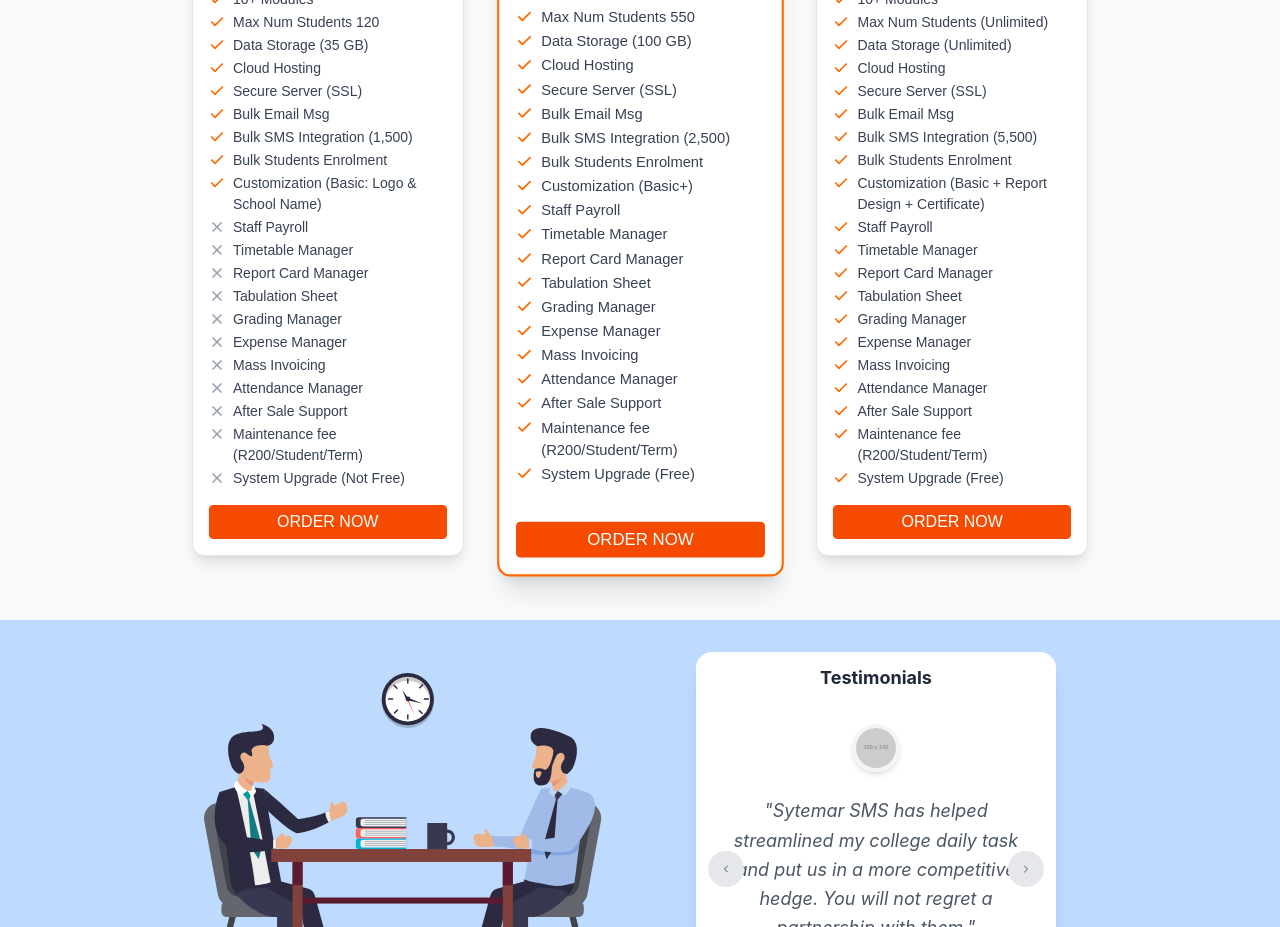
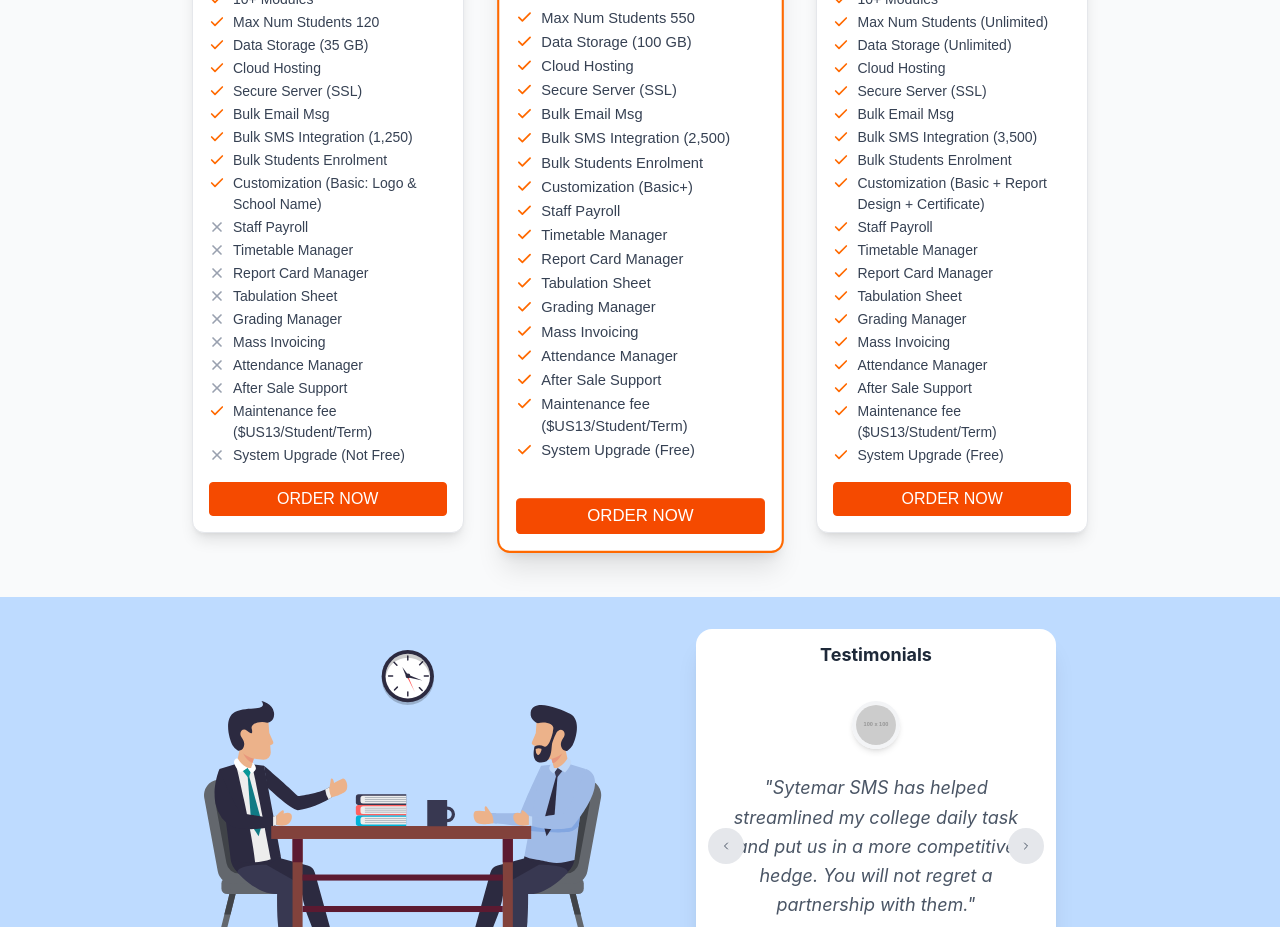
Before and after one commit to djacmarg/systemar.co.zw, a Next.js app: page / in a window 1280 px wide. Shown: the part 3520-4447 px from the top of the page. Built offline with nearby package versions, Linux system fonts and the light colour scheme.

Commit message:
changed maintenace currency to usd

```diff
--- a/components/Pricing.jsx
+++ b/components/Pricing.jsx
@@ -18,7 +18,7 @@
       { text: "Cloud Hosting", included: true },
       { text: "Secure Server (SSL)", included: true },
       { text: "Bulk Email Msg", included: true },
-      { text: "Bulk SMS Integration (1,500)", included: true },
+      { text: "Bulk SMS Integration (1,250)", included: true },
       { text: "Bulk Students Enrolment", included: true },
       { text: "Customization (Basic: Logo & School Name)", included: true },
       { text: "Staff Payroll", included: false },
@@ -26,11 +26,10 @@
       { text: "Report Card Manager", included: false },
       { text: "Tabulation Sheet", included: false },
       { text: "Grading Manager", included: false },
-      { text: "Expense Manager", included: false },
       { text: "Mass Invoicing", included: false },
       { text: "Attendance Manager", included: false },
       { text: "After Sale Support", included: false },
-      { text: "Maintenance fee (R200/Student/Term)", included: false },
+      { text: "Maintenance fee ($US13/Student/Term)", included: true },
       { text: "System Upgrade (Not Free)", included: false },
     ],
   },
@@ -56,11 +55,10 @@
       { text: "Report Card Manager", included: true },
       { text: "Tabulation Sheet", included: true },
       { text: "Grading Manager", included: true },
-      { text: "Expense Manager", included: true },
       { text: "Mass Invoicing", included: true },
       { text: "Attendance Manager", included: true },
       { text: "After Sale Support", included: true },
-      { text: "Maintenance fee (R200/Student/Term)", included: true },
+      { text: "Maintenance fee ($US13/Student/Term)", included: true },
       { text: "System Upgrade (Free)", included: true },
     ],
   },
@@ -78,7 +76,7 @@
       { text: "Cloud Hosting", included: true },
       { text: "Secure Server (SSL)", included: true },
       { text: "Bulk Email Msg", included: true },
-      { text: "Bulk SMS Integration (5,500)", included: true },
+      { text: "Bulk SMS Integration (3,500)", included: true },
       { text: "Bulk Students Enrolment", included: true },
       {
         text: "Customization (Basic + Report Design + Certificate)",
@@ -89,11 +87,10 @@
       { text: "Report Card Manager", included: true },
       { text: "Tabulation Sheet", included: true },
       { text: "Grading Manager", included: true },
-      { text: "Expense Manager", included: true },
       { text: "Mass Invoicing", included: true },
       { text: "Attendance Manager", included: true },
       { text: "After Sale Support", included: true },
-      { text: "Maintenance fee (R200/Student/Term)", included: true },
+      { text: "Maintenance fee ($US13/Student/Term)", included: true },
       { text: "System Upgrade (Free)", included: true },
     ],
   },
```
